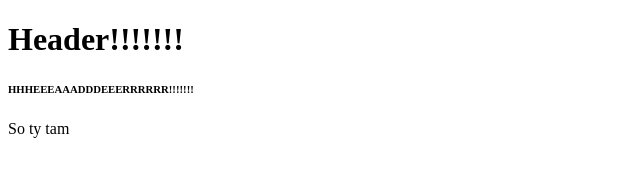
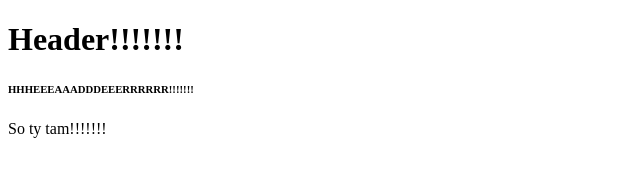
Before and after one commit to hhorhe/my-project, a plain HTML site: page index.html in a window 1280 px wide. Shown: the full height of the page, 0-640 px from the left. Drawn offline with Linux system fonts and the light colour scheme.

Commit message:
Sign ! added!!!!!!

```diff
--- a/index.html
+++ b/index.html
@@ -8,6 +8,6 @@
 <body>
   <h1>Header!!!!!!!</h1>
   <h6>HHHEEEAAADDDEEERRRRRR!!!!!!!</h6>
-  <p>So ty tam</p>
+  <p>So ty tam!!!!!!!</p>
 </body>
 </html>
```
